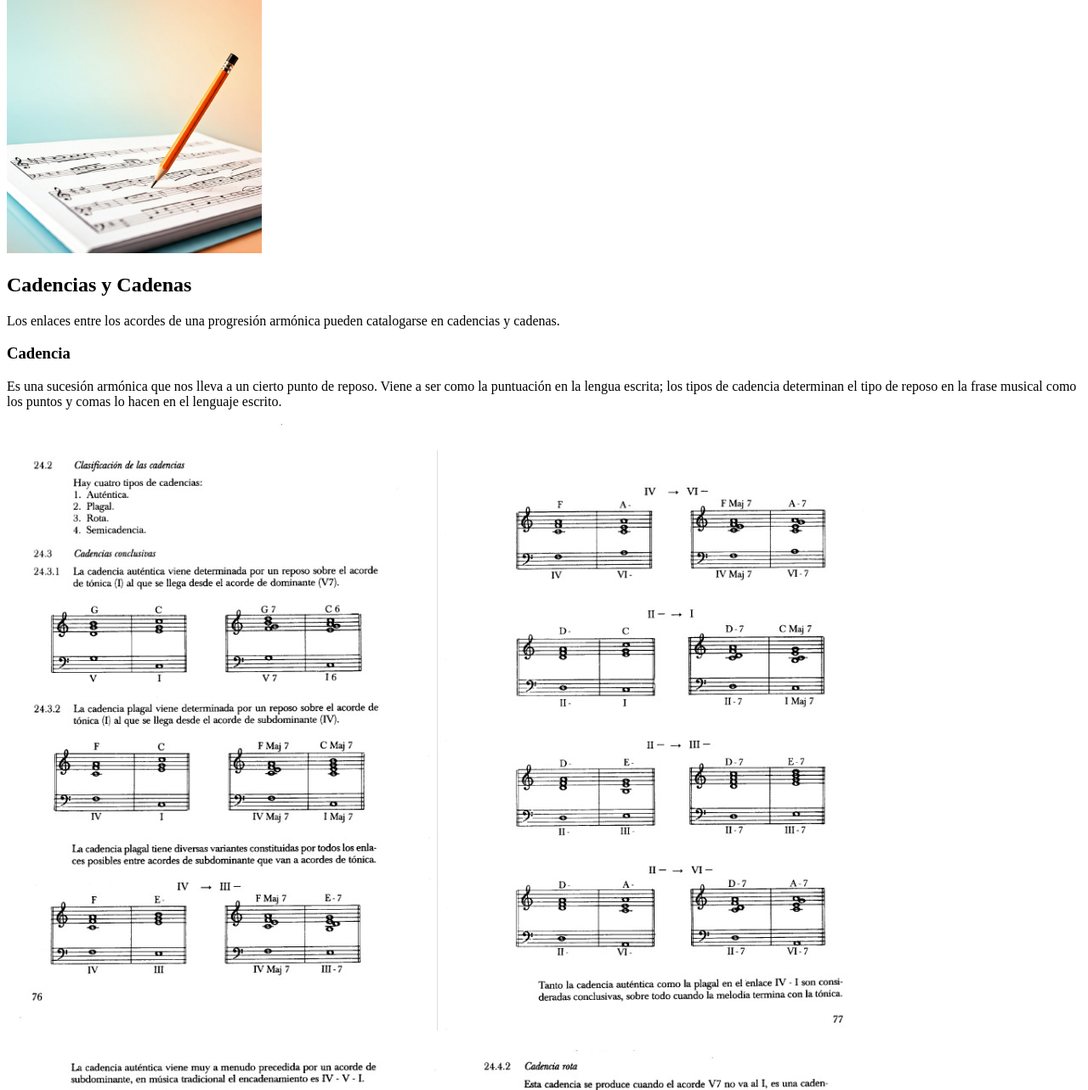
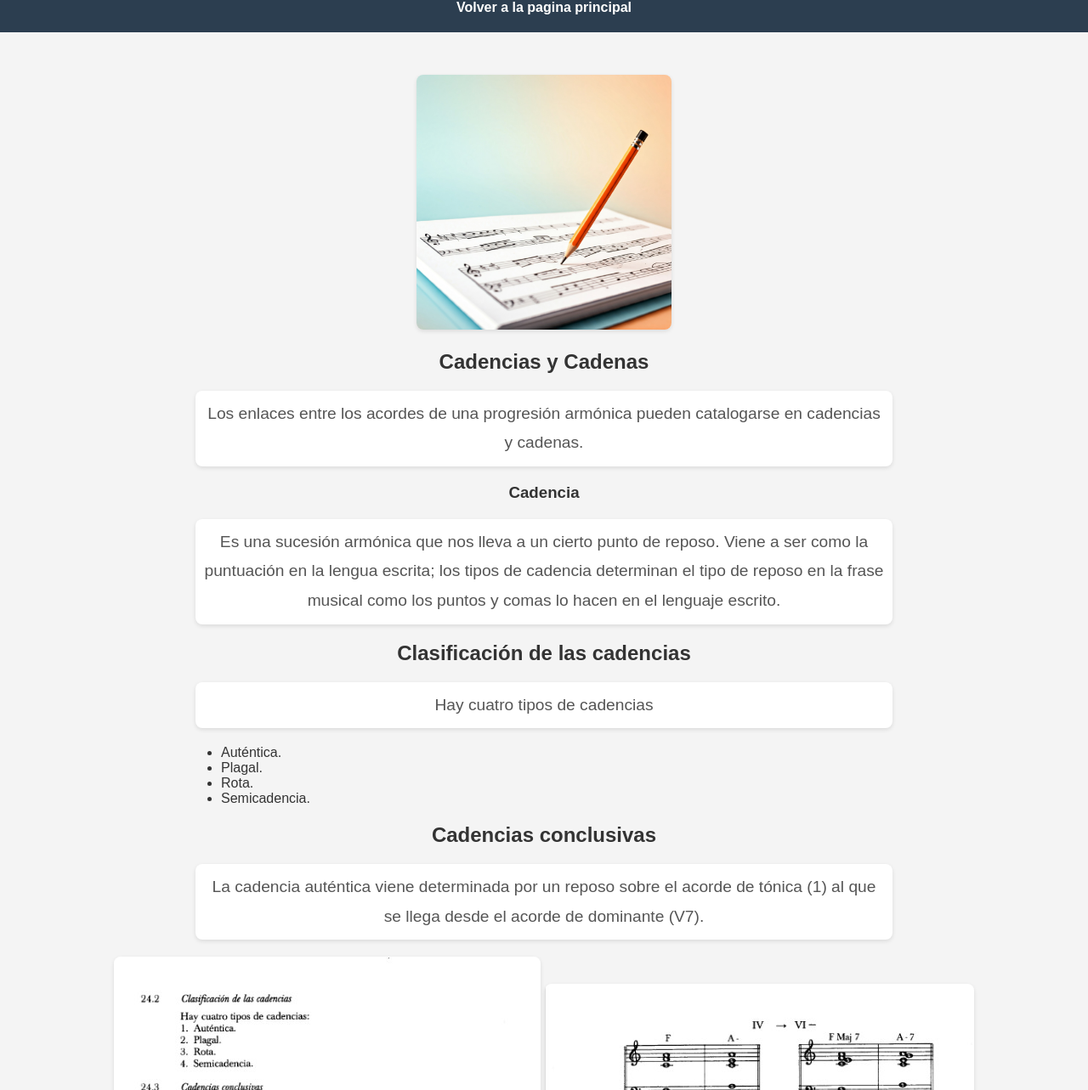
Before and after one commit to JanLan7/ClasesGratis, a plain HTML site: page teoria.html in a window 1280 px wide. Shown: the part 100-1383 px from the top of the page at 85% size. Drawn offline with Linux system fonts and the light colour scheme.

Commit message:
agregando estilo

```diff
--- /dev/null
+++ b/stilo.css
@@ -0,0 +1,63 @@
+body{
+    font-family: Arial, Helvetica, sans-serif;
+    background-color: #f4f4f4;
+    color: #333;
+    margin: 0;
+    padding: 0;
+}
+header{
+    background-color:  #2c3e50;
+    color: white;
+    padding: 20px 0;
+    text-align: center;
+}
+nav a{
+    color: white;
+    margin: 0 15px;
+    text-decoration: none;
+    font-weight: bold;
+
+
+}
+nav a:hover {
+    text-decoration: underline;
+}
+main{
+    text-align: center;
+    padding: 50px 20px;
+    margin-bottom: 100px;
+
+}
+main img{
+    border-radius: 8px;
+    box-shadow: 0 2px 5px rgba(0,0,0,0.1);
+}
+footer{
+    background-color: #2c3e50;
+    color: white;
+    text-align: center;
+    padding: 10px 0;
+    position: relative;
+    bottom: 0;
+    width: 100%;
+}
+p{
+    font-size: 1.2em;
+    line-height: 1.8;
+    color: #555;
+    max-width: 800px;
+    margin: 20px auto;
+    text-align: center;
+    padding: 10px;
+    background-color: #fff;
+    border-radius: 8px;
+    box-shadow: 0 2px 5px rgba(0,0,0,0.1);
+
+}
+ul {
+    list-style-type: disc;
+    margin: 20px auto;
+    padding-left: 40px;
+    max-width: 800px;
+    text-align: left;
+}
--- a/teoria.html
+++ b/teoria.html
@@ -4,6 +4,7 @@
     <meta charset="UTF-8">
     <meta name="viewport" content="width=device-width, initial-scale=1.0">
     <title>Clases Gratis</title>
+    <link rel="stylesheet" href="stilo.css">
 </head>
 
 <body>
@@ -25,6 +26,16 @@
                 el tipo de reposo en la frase musical como los puntos y comas lo
                 hacen en el lenguaje escrito.
             </p>
+            <h2>Clasificación de las cadencias</h2>
+            <p>Hay cuatro tipos de cadencias</p>
+                <ul>
+                <li>Auténtica.</li>
+                <li>Plagal.</li>
+                <li>Rota.</li>
+                <li>Semicadencia.</li>
+                </ul>
+                 <h2>Cadencias conclusivas</h2>
+                 <p>La cadencia auténtica viene determinada por un reposo sobre el acorde de tónica (1) al que se llega desde el acorde de dominante (V7).</p>
             <img src="cadenciasFoto1alt.jpg" alt="">
             <img src="cadenciasFoto2.jpg" alt=""><br>
             <img src="cadenciasFoto3.jpg" alt="">
```
Also changed, not shown: armonia.html (+10 -0 lines), arreglos.html (+1 -0 lines), composicion.html (+1 -0 lines), index.html (+2 -1 lines), Imagen de WhatsApp 2024-10-19 a las 22.21.01_31e4d441.jpg (added), movimientodefundamentales1.jpg (added), movimientodefundamentales2.jpg (added).
